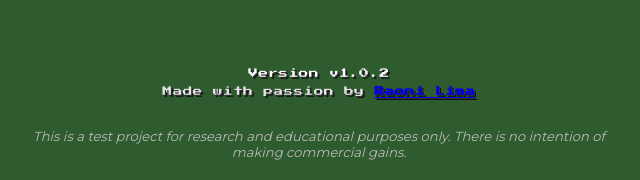
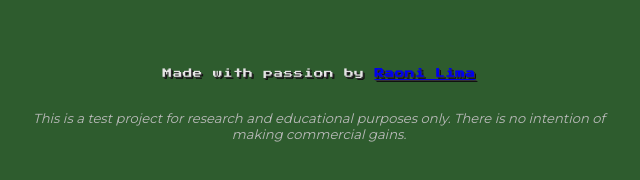
Before and after one commit to raolatro/002_DogVsCats, a plain HTML site: page index.html in a window 1280 px wide. Shown: the part 1987-2167 px from the top of the page, without its empty margins (321-961 px from the left). Drawn offline with Linux system fonts and the light colour scheme.

```diff
--- a/index.html
+++ b/index.html
@@ -112,7 +112,6 @@
     <img src="https://raoni.studio/games/dog-vs-cats/img/cat.png" alt="Cat">
   </div>
   <div class="credentials">
-    <span style="font-size:0.6rem; color:#fff; letter-spacing:0.5px;margin-bottom: 18px;">Version v1.0.2<br></span>
     <span style="font-size:0.6rem; color:#e4e4e4; letter-spacing:0.5px;">Made with passion by <a href="https://raoni.studio" target="_blank"><b>Raoni Lima</b></a><br></span>
   </div>
   <div style="margin: 32px auto 20px auto; max-width: 600px;">
```
Also changed, not shown: 8 other files.
